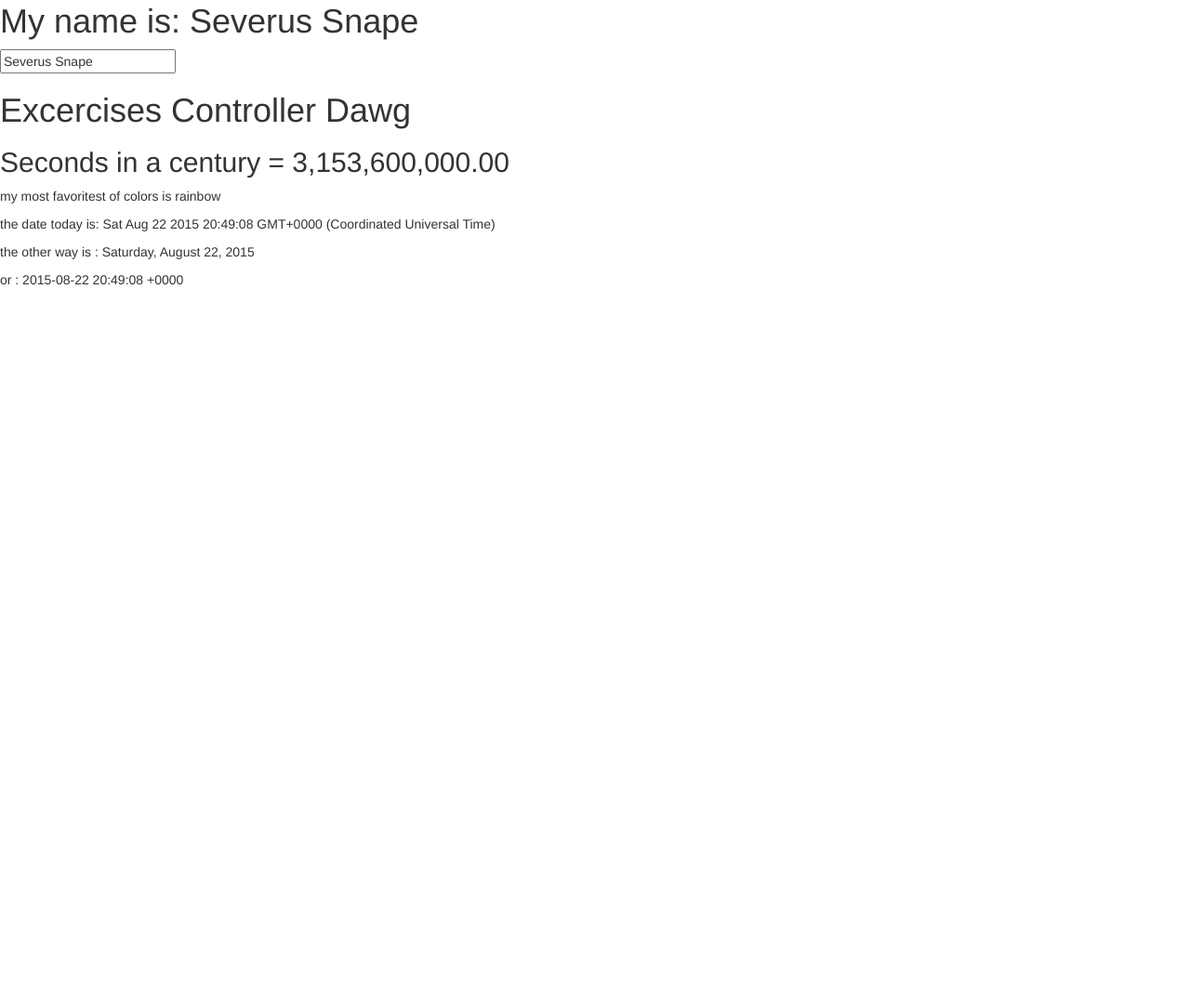
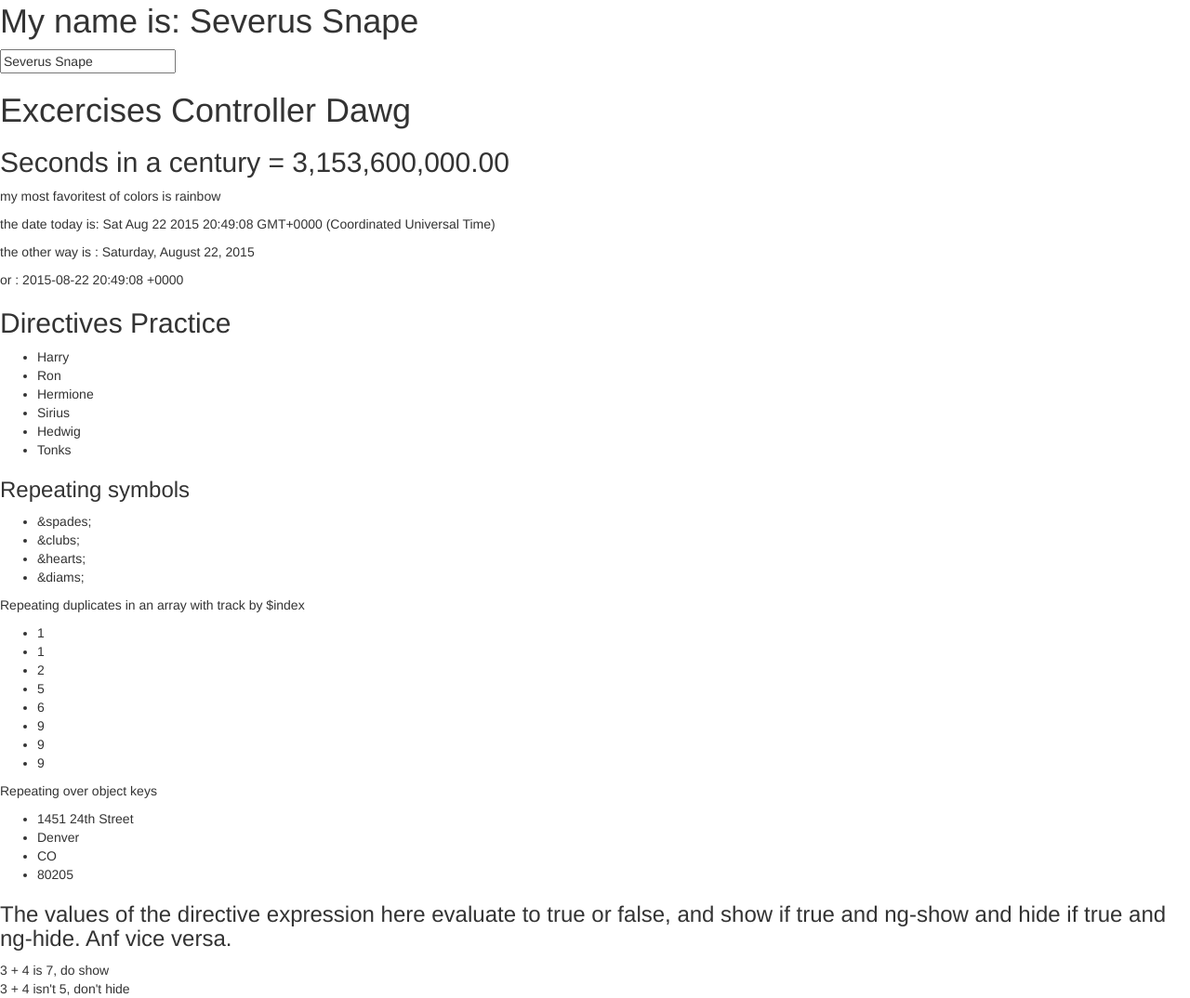
Before and after one commit to Vontei/angular-demo1, a plain HTML site: page index.html in a window 1280 px wide. Shown: the part 859-1933 px from the top of the page at 93% size. Before the commit the page ends 1180 px from the top, so only its background shows below. Drawn offline with nearby package versions, Linux system fonts and the light colour scheme.

Commit message:
almost 1.5

```diff
--- a/app2.js
+++ b/app2.js
@@ -10,3 +10,15 @@ app.controller('ExercisesController', function ($scope) {
     $scope.rightNow = Date();
     $scope.date = new Date().getTime();
 })
+
+app.controller('directivePractice', function ($scope) {
+  $scope.names = ["Harry", "Ron", "Hermione", "Sirius", "Hedwig", "Tonks"];
+  $scope.symbols = ["&spades;", "&clubs;", "&hearts;", "&diams;"]
+  $scope.numbers = [1,1,2,5,6,9,9,9];
+  $scope.address = {
+    street: '1451 24th Street',
+    city: 'Denver',
+    state: 'CO',
+    zip: 80205
+  }
+})
--- a/index.html
+++ b/index.html
@@ -79,5 +79,55 @@
         <p> or : {{date  | date: 'yyyy-MM-dd HH:mm:ss Z'}}</p>
     </div>
 
+    <div ng-controller='directivePractice'>
+      <h2>Directives Practice</h2>
+        <ul>
+          <li ng-repeat='name in names'>
+            {{name}}
+          </li>
+        </ul>
+      <h3> Repeating symbols</h3>
+        <ul>
+          <li ng-repeat='card in symbols'>
+            {{card}}
+          </li>
+        </ul>
+        <p>Repeating duplicates in an array with track by $index</p>
+        <ul>
+          <li ng-repeat='number in numbers track by $index'>
+            {{number}}
+          </li>
+        </ul>
+        <p>Repeating over object keys</p>
+        <ul>
+          <li ng-repeat='key in address'>
+            {{key}}
+          </li>
+        </ul>
+    </div>
+
+    <h3> The values of the directive expression here evaluate to true or false,
+         and show if true and ng-show and hide if true and ng-hide. Anf vice versa.</h3>
+    <div ng-show="3 + 4 == 5">
+      3 + 4 isn't 5, don't show
+    </div>
+
+    <div ng-show="3 + 4 == 7">
+      3 + 4 is 7, do show
+    </div>
+
+    <div ng-hide="3 + 4 == 5">
+        3 + 4 isn't 5, don't hide
+    </div>
+
+    <div ng-hide="3 + 4 == 7">
+      3 + 4 is 7, do hide
+    </div>
+
+
+
+
+
+
   </body>
 </html>
```
